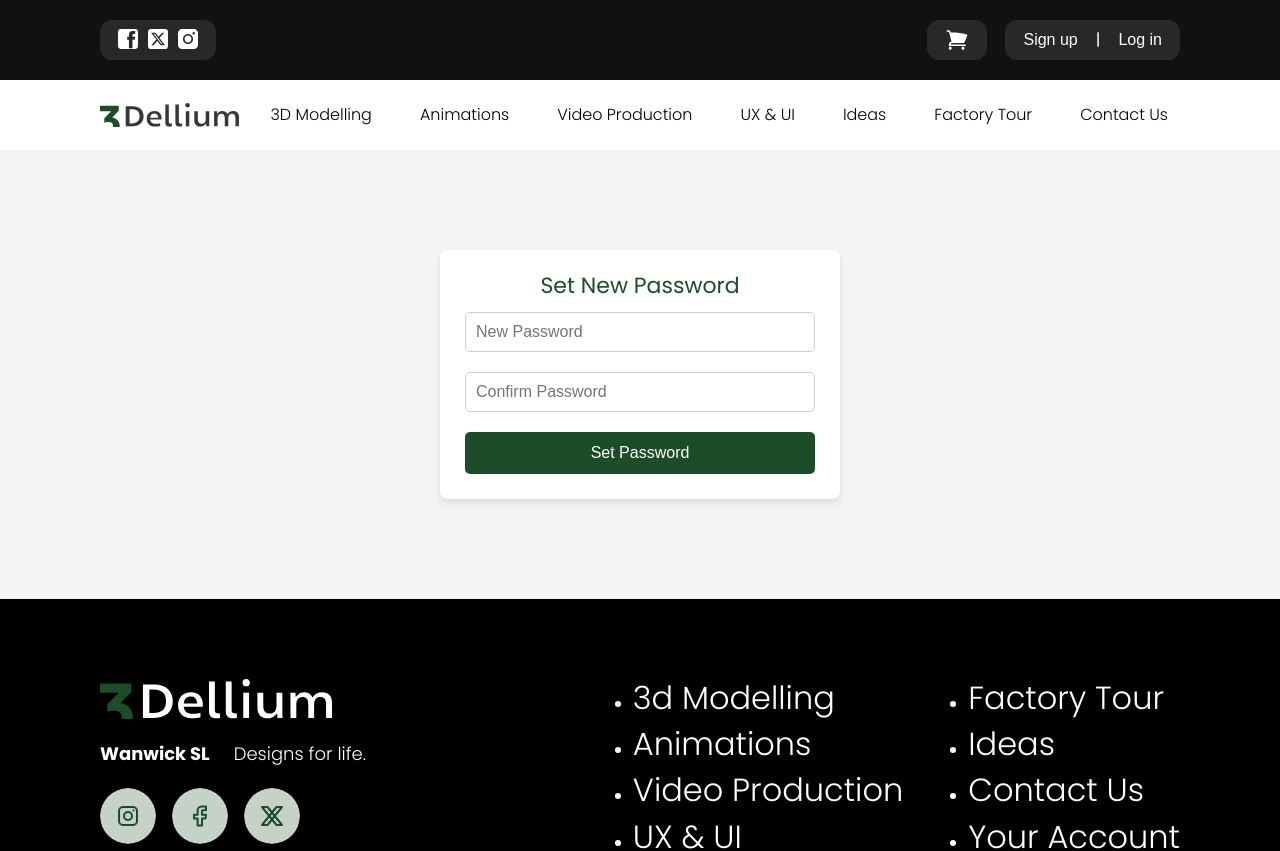
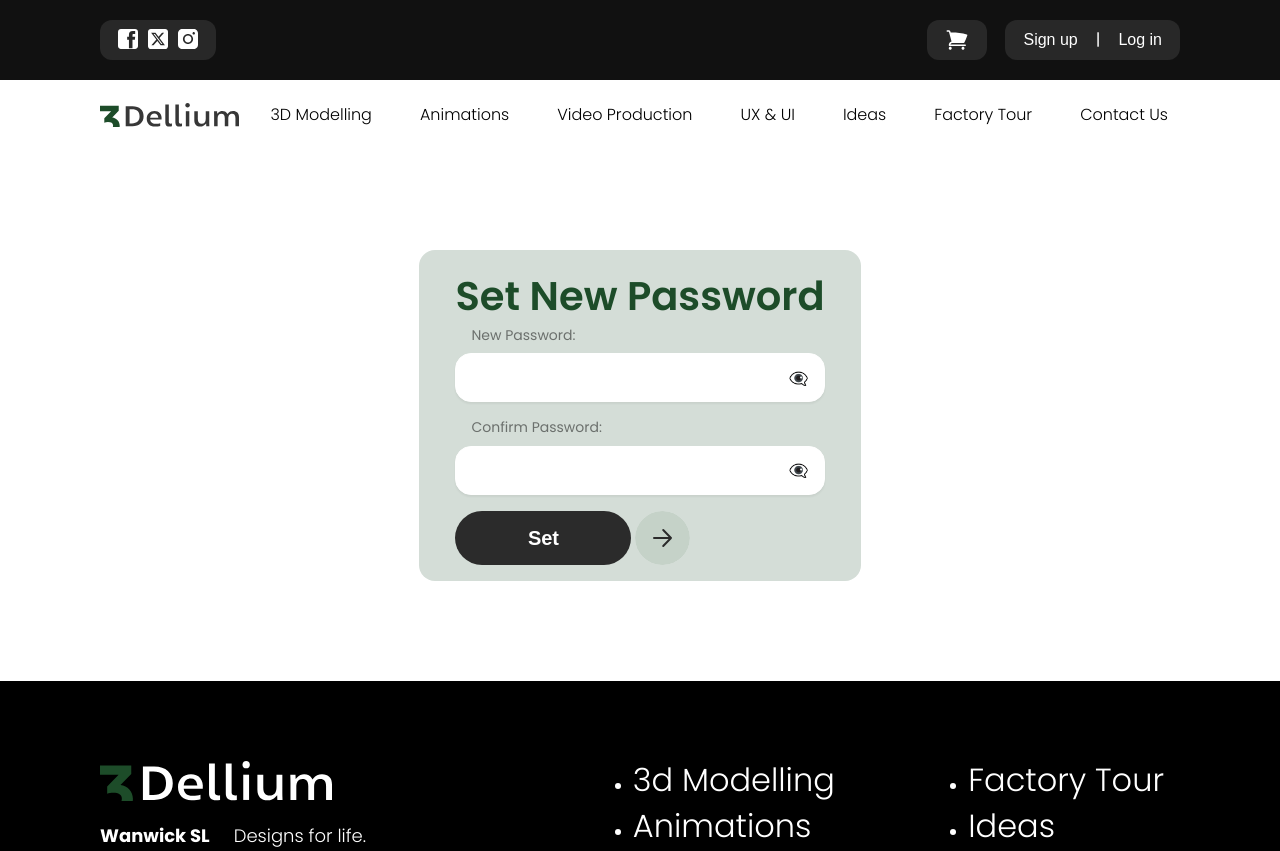
Before and after one commit to born2bemedia/3dellium-front, a Next.js app: page /set-password in a window 1280 px wide. Shown: the top 851 px of the page. Built offline with nearby package versions, Linux system fonts and the light colour scheme; no server answers.

Commit message:
fixed set password

```diff
--- a/src/app/(account)/set-password/page.jsx
+++ b/src/app/(account)/set-password/page.jsx
@@ -5,7 +5,9 @@ import { yupResolver } from "@hookform/resolvers/yup";
 import axios from "axios";
 import { useState, Suspense } from "react";
 import { useSearchParams } from "next/navigation";
-
+import styles from "./page.module.scss";
+import AddToCartArrow2 from "@/icons/AddToCart/AddToCartArrow2";
+import AddToCartArrow1 from "@/icons/AddToCart/AddToCartArrow1";
 // Validation Schema
 const schema = yup.object().shape({
   password: yup
@@ -19,6 +21,11 @@ const schema = yup.object().shape({
 });
 
 function SetPasswordForm() {
+  const [showPasswords, setShowPasswords] = useState({
+    currentPassword: false,
+    password: false,
+    confirmPassword: false,
+  });
   const {
     register,
     handleSubmit,
@@ -47,107 +54,67 @@ function SetPasswordForm() {
   };
 
   return (
-    <div
-      style={{
-        display: "flex",
-        flexDirection: "column",
-        alignItems: "center",
-        justifyContent: "center",
-        backgroundColor: "#f4f4f4",
-        padding: "100px 20px",
-      }}
-    >
-      <div
-        style={{
-          width: "100%",
-          maxWidth: "400px",
-          backgroundColor: "#fff",
-          padding: "25px",
-          borderRadius: "8px",
-          boxShadow: "0 4px 6px rgba(0, 0, 0, 0.1)",
-          textAlign: "center",
-        }}
-      >
-        <h2
-          style={{
-            fontSize: "22px",
-            marginBottom: "15px",
-            color: "#1d4c29",
-          }}
-        >
-          Set New Password
-        </h2>
+    <div className={styles.setPassword}>
+      <div className={styles.setPasswordInner}>
+        <h2>Set New Password</h2>
 
-        <form
-          onSubmit={handleSubmit(onSubmit)}
-          style={{
-            display: "flex",
-            flexDirection: "column",
-            gap: "10px",
-          }}
-        >
-          <input
-            {...register("password")}
-            type="password"
-            placeholder="New Password"
-            style={{
-              width: "100%",
-              padding: "10px",
-              border: "1px solid #ccc",
-              borderRadius: "5px",
-              fontSize: "16px",
-            }}
-          />
-          <p style={{ color: "red", fontSize: "14px" }}>
-            {errors.password?.message}
-          </p>
+        <form onSubmit={handleSubmit(onSubmit)} className={styles.form}>
+          <div className={styles.inputWrap}>
+            <label>New Password:</label>
+            <div>
+              <input
+                className={errors.password ? styles.error : ""}
+                type={showPasswords.password ? "text" : "password"}
+                {...register("password")}
+              />
+              <button
+                type="button"
+                onClick={() =>
+                  setShowPasswords((prev) => ({
+                    ...prev,
+                    password: !prev.password,
+                  }))
+                }
+                className={styles.eyeIcon}
+              >
+                {showPasswords.password ? "👁️" : "👁️‍🗨️"}
+              </button>
+            </div>
+          </div>
 
-          <input
-            {...register("confirmPassword")}
-            type="password"
-            placeholder="Confirm Password"
-            style={{
-              width: "100%",
-              padding: "10px",
-              border: "1px solid #ccc",
-              borderRadius: "5px",
-              fontSize: "16px",
-            }}
-          />
-          <p style={{ color: "red", fontSize: "14px" }}>
-            {errors.confirmPassword?.message}
-          </p>
+          <div className={styles.inputWrap}>
+            <label>Confirm Password:</label>
+            <div>
+              <input
+                className={errors.confirmPassword ? styles.error : ""}
+                type={showPasswords.confirmPassword ? "text" : "password"}
+                {...register("confirmPassword")}
+              />
+              <button
+                type="button"
+                onClick={() =>
+                  setShowPasswords((prev) => ({
+                    ...prev,
+                    confirmPassword: !prev.confirmPassword,
+                  }))
+                }
+                className={styles.eyeIcon}
+              >
+                {showPasswords.confirmPassword ? "👁️" : "👁️‍🗨️"}
+              </button>
+            </div>
+          </div>
 
-          <button
-            type="submit"
-            style={{
-              padding: "12px",
-              backgroundColor: "#1d4c29",
-              color: "#fff",
-              border: "none",
-              borderRadius: "5px",
-              fontSize: "16px",
-              cursor: "pointer",
-              transition: "background 0.3s",
-            }}
-            onMouseOver={(e) => (e.target.style.backgroundColor = "#000")}
-            onMouseOut={(e) => (e.target.style.backgroundColor = "#1d4c29")}
-          >
-            Set Password
+          <button className={styles.submitButton} type="submit">
+            <div>
+              <AddToCartArrow2 />
+              <span>Set</span>
+              <AddToCartArrow1 />
+            </div>
           </button>
         </form>
 
-        {message && (
-          <p
-            style={{
-              marginTop: "15px",
-              color: message.includes("success") ? "green" : "red",
-              fontSize: "14px",
-            }}
-          >
-            {message}
-          </p>
-        )}
+        {message && <p>{message}</p>}
       </div>
     </div>
   );
--- /dev/null
+++ b/src/app/(account)/set-password/page.module.scss
@@ -0,0 +1,140 @@
+@use "@/styles/mixin.scss" as *;
+
+.setPassword {
+  display: flex;
+  flex-direction: column;
+  padding: rem(100) 0;
+  align-items: center;
+  h2 {
+    color: #1d4c29;
+    font-size: rem(40);
+    font-style: normal;
+    font-weight: 600;
+    line-height: normal;
+    margin-bottom: rem(0);
+    text-align: center;
+    @media (max-width: rem(992)) {
+      font-size: rem(32);
+      margin-bottom: rem(16);
+    }
+  }
+  .setPasswordInner {
+    border-radius: rem(16);
+    background: #d4ddd7;
+    padding: rem(16) rem(36);
+    .form {
+      display: flex;
+      flex-direction: column;
+      gap: rem(16);
+      .inputWrap {
+        display: flex;
+        flex-direction: column;
+        width: 100%;
+        @media (max-width: rem(992)) {
+          width: 100%;
+        }
+        label {
+          color: #050505;
+          opacity: 0.5;
+          font-size: rem(14);
+          font-style: normal;
+          font-weight: 400;
+          line-height: 140%;
+          width: 100%;
+          padding-left: rem(16);
+          padding-bottom: rem(8);
+        }
+        > div {
+          position: relative;
+          input {
+            flex-grow: 1;
+            width: 100%;
+            display: flex;
+            height: 49px;
+            padding: 0 rem(16);
+            align-items: center;
+            border-radius: rem(16);
+            box-shadow: 0px 2px 2px 0px rgba(0, 0, 0, 0.05);
+            background: #fff;
+            border: 1px solid #fff;
+            &:disabled {
+              background: #fff;
+              opacity: 0.8;
+            }
+            &.error {
+              border: 1px solid #f00;
+            }
+          }
+          button {
+            position: absolute;
+            right: rem(16);
+            top: 50%;
+            transform: translateY(-50%);
+          }
+          p {
+            position: absolute;
+            font-size: rem(10);
+            color: #f00;
+          }
+        }
+      }
+      .submitButton {
+        display: block;
+        overflow: hidden;
+        border-radius: rem(16) rem(27) rem(27) rem(16);
+        width: rem(235);
+        position: relative;
+        transition: all 0.5s;
+        @media (max-width: rem(992)) {
+        }
+        &:hover {
+          border-radius: rem(8);
+          > div {
+            left: 0;
+            svg {
+              border-radius: rem(8);
+              &:first-child {
+                rect {
+                  fill: #2b2b2b;
+                }
+              }
+            }
+            span {
+              background: #1d4c29;
+              border-radius: rem(8);
+            }
+          }
+        }
+        > div {
+          position: relative;
+          left: -59px;
+          display: flex;
+          width: rem(294);
+          gap: rem(4);
+          transition: all 0.5s;
+          svg {
+            transition: all 0.5s;
+            border-radius: rem(27);
+          }
+          > span {
+            display: flex;
+            align-items: center;
+            height: rem(54);
+            gap: rem(8);
+            padding: 0 rem(16);
+            background: #2b2b2b;
+            color: #fff;
+            font-size: rem(20);
+            font-weight: 700;
+            line-height: 1.2;
+            text-align: left;
+            border-radius: rem(27);
+            transition: all 0.5s;
+            width: rem(176);
+            justify-content: center;
+          }
+        }
+      }
+    }
+  }
+}
```
